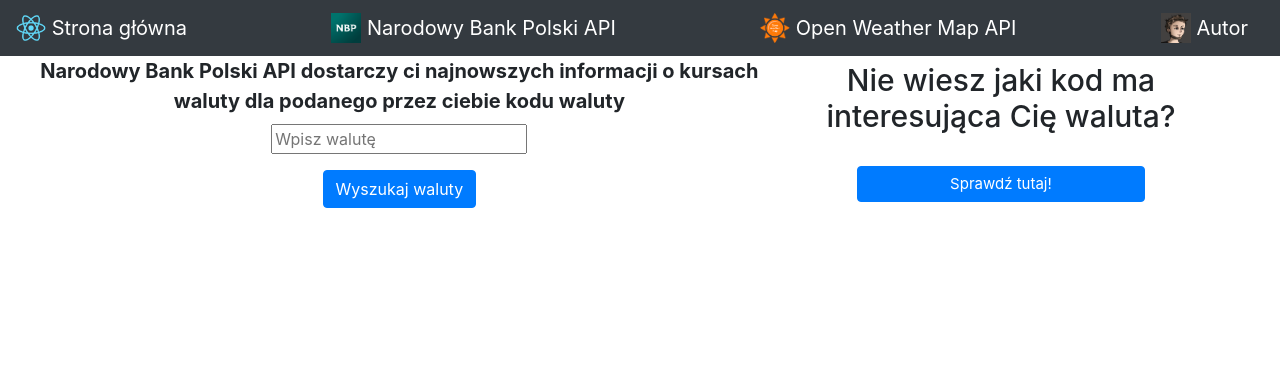
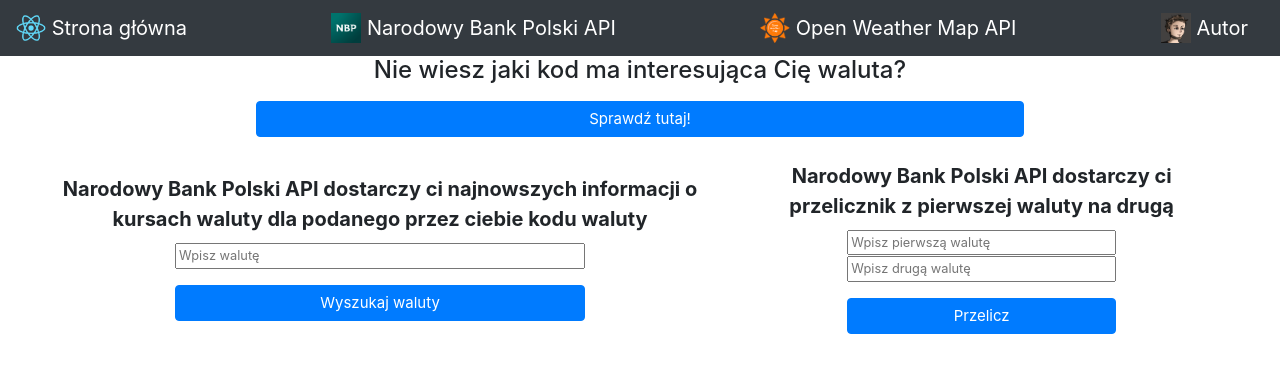
Before and after one commit to Czihi/Weather-app, a React (Create React App) app: page /Weather-app/currencies in a window 1280 px wide. Shown: the top 372 px of the page. Built offline with nearby package versions, Linux system fonts and the light colour scheme; no server answers.

Commit message:
Added currency converter + some small fixes

```diff
--- a/src/App.js
+++ b/src/App.js
@@ -16,6 +16,8 @@
 import TopNavbar from "./components/TopNavbar";
 import API from "./components/API";
 import About from "./components/About"
+import ConvertRate from "./components/ConvertRate";
+import Converter from "./components/Converter";
 
 import autor from "./images/autor.png";
 
@@ -39,6 +41,14 @@
         currency: '',
         codeErr: '',
         codes: '',
+        firstRate: '',
+        secondRate: '',
+        firstValue: '',
+        secondValue: '',
+        firstCode: '',
+        secondCode: '',
+        firstErr:'',
+        secondErr:'',
         err2: '',
     };
 
@@ -54,6 +64,17 @@
         })
     };
 
+    handleFirstChange = e => {
+        this.setState({
+            firstValue: e.target.value
+        })
+    };
+
+    handleSecondChange = e => {
+        this.setState({
+            secondValue: e.target.value
+        })
+    };
 
     handleCitySubmit = e => {
         e.preventDefault();
@@ -122,7 +143,7 @@
                     rates: data.rates,
                     ratesLength: data.rates.length,
                     city: '',
-                    currency: prevState.valueNBP,
+                    currency: prevState.valueNBP.toUpperCase(),
                 }))
             })
             .catch(err => {
@@ -134,9 +155,11 @@
                     rates: "",
                     ratesLength: "",
                     city: '',
-                    currency: prevState.valueNBP,
+                    currency: prevState.valueNBP.toUpperCase(),
                 }))
             });
+        document.getElementById("oneCode").style.display="block"
+        document.getElementById("twoCodes").style.display="none"
     };
     handleCodesRequest = () => {
         const APICodes = 'https://api.nbp.pl/api/exchangerates/tables/a/';
@@ -162,7 +185,65 @@
         })
 
 
+
     };
+
+    handleFirstCurrency = (e) => {
+        e.preventDefault();
+        const APICode = `https://api.nbp.pl/api/exchangerates/rates/a/${this.state.firstValue}`;
+        fetch(APICode)
+            .then(response => {
+                if (response.ok) {
+                    return response
+                }
+                throw Error("Brak informacji o walucie")
+            })
+            .then(response => response.json())
+            .then(data => {
+                this.setState(prevState =>({
+                    firstErr: false,
+                    firstRate: data.rates[0].mid,
+                    firstCode: prevState.firstValue.toUpperCase()
+                }))
+            }).catch(err => {
+            console.log(err);
+            this.setState(prevState =>({
+                firstErr: true,
+                firstRate: '',
+                firstCode: prevState.firstValue.toUpperCase()
+            }))
+        })
+
+
+        const APICode2 = `https://api.nbp.pl/api/exchangerates/rates/a/${this.state.secondValue}`;
+        fetch(APICode2)
+            .then(response => {
+                if (response.ok) {
+                    return response
+                }
+                throw Error("Brak informacji o walucie")
+            })
+            .then(response => response.json())
+            .then(data => {
+                this.setState(prevState =>({
+                    secondErr: false,
+                    secondRate: data.rates[0].mid,
+                    secondCode: prevState.secondValue.toUpperCase()
+                }))
+            }).catch(err => {
+            console.log(err);
+            this.setState(prevState =>({
+                secondErr: true,
+                secondRate: '',
+                secondCode: prevState.secondValue.toUpperCase()
+            }))
+        })
+        document.getElementById("oneCode").style.display="none"
+        document.getElementById("twoCodes").style.display="block"
+    };
+
+
+
 
 
     render() {
@@ -224,20 +305,32 @@
                             document.title = "Narodowy Bank Polski API";
                             return (
                                 <div className="App">
+                                    <CodSection
+                                        check={this.handleCodesRequest}
+                                    />
                                     <div className="group">
                                         <Form2NBP
                                             value={this.state.valueNBP}
                                             change={this.handleInputChangeNBP}
                                             submit={this.handleCurrencySubmit}
                                         />
-                                        <CodSection
-                                            check={this.handleCodesRequest}
+                                        <ConvertRate
+                                            firstValue={this.state.firstValue}
+                                            secondValue={this.state.secondValue}
+                                            firstChange={this.handleFirstChange}
+                                            secondChange={this.handleSecondChange}
+                                            submit={this.handleFirstCurrency}
                                         />
                                     </div>
+                                    <div  id="twoCodes">
+                                    <Converter
+                                    convert={this.state}
+                                    />
+                                    </div>
+                                    <br/>
+                                    <br/>
+                                    <div id="oneCode">
                                     <div className="tendencyDiv">
-                                        <br/>
-                                        <br/>
-                                        <br/>
                                         <Tendency
                                             nowthen={this.state}
                                             period={"Tygodniowy"}
@@ -257,6 +350,7 @@
                                     <ResultNBP
                                         currencies={this.state}
                                     />
+                                    </div>
                                 </div>
                             );
                         }
--- a/src/components/CodSection.js
+++ b/src/components/CodSection.js
@@ -1,15 +1,20 @@
 import Button from "react-bootstrap/Button";
 import React from "react";
+import Form from "react-bootstrap/Form"
 import {Link} from "react-router-dom";
+
+
 
 const CodSection = props => {
     let content=(
-        <div className="Form1">
-        <h4 className="textResponsive2">Nie wiesz jaki kod ma interesująca Cię waluta?</h4>
+        <div className="checkCodes">
+            <Form.Label><h4>Nie wiesz jaki kod ma interesująca Cię waluta?</h4></Form.Label>
             <br/>
             <Link to="/Weather-app/codes">
         <Button className = "buttonResponsive" variant = "primary" onClick={props.check}> Sprawdź tutaj!</Button>
             </Link>
+            <br/>
+            <br/>
         </div>
 )
     return(content);
--- /dev/null
+++ b/src/components/ConvertRate.js
@@ -0,0 +1,22 @@
+import React from "react";
+import Form from "react-bootstrap/Form";
+import Button from "react-bootstrap/Button";
+const ConvertRate = (props)=>{
+    let content = (
+        <Form className="Form1" onSubmit={props.submit}>
+            <Form.Group>
+                <Form.Label className="Label1">Narodowy Bank Polski API dostarczy ci przelicznik z pierwszej waluty na drugą</Form.Label>
+                <input  className="inputResponsive" size="sm" type="text" value={props.firstValue} onChange={props.firstChange}
+                        placeholder="Wpisz pierwszą walutę"/>
+                        <br/>
+                <input  className="inputResponsive" size="sm" type="text" value={props.secondValue} onChange={props.secondChange}
+                        placeholder="Wpisz drugą walutę"/>
+            </Form.Group>
+            <Button className="buttonResponsive" variant="primary" type="Submit">Przelicz</Button>
+            <br/>
+        </Form>
+    )
+    return content;
+}
+
+export default ConvertRate;
--- /dev/null
+++ b/src/components/Converter.js
@@ -0,0 +1,42 @@
+import React from "react";
+const Converter =(props)=> {
+    const {firstErr, secondErr, firstCode, secondCode, firstRate, secondRate} = props.convert
+    let content = null;
+    if (!firstErr && !secondErr && firstCode && secondCode && firstRate && secondRate) {
+        var ans = (firstRate / secondRate).toFixed(4)
+        content = (
+            <div>
+                <br/>
+                <h3 className="textResponsive2">Jeden ({firstCode}) to {ans} ({secondCode})</h3>
+            </div>)
+    }
+    if (firstErr && secondErr) {
+        return (
+            <div className="result">
+                {`Nie mamy w bazie ani pierwszego kodu (${firstCode}), ani drugiego kodu (${secondCode})`}
+            </div>
+        );
+    }else{
+        if(firstErr){
+            return(
+            <div className="result">
+                {`Nie mamy w bazie pierwszego kodu (${firstCode})`}
+            </div>
+            )
+        }
+        else{
+            if(secondErr){
+                return(
+                    <div className="result">
+                        {`Nie mamy w bazie drugiego kodu (${secondCode})`}
+                    </div>
+                )
+            }
+            else{
+                return content;
+            }
+        }
+    }
+
+};
+export default Converter
--- a/src/components/Form2.js
+++ b/src/components/Form2.js
@@ -14,7 +14,7 @@
                               placeholder="Wpisz miasto"/>
             </Form.Group>
 
-            <Button variant="primary" type="Submit">Wyszukaj miasta</Button>
+            <Button className="buttonResponsive" variant="primary" type="Submit">Wyszukaj miasta</Button>
         </Form>
     )
 }
--- a/src/components/Form2NBP.js
+++ b/src/components/Form2NBP.js
@@ -7,10 +7,10 @@
         <Form className="Form1" onSubmit={props.submit}>
             <Form.Group>
                 <Form.Label className="Label1">Narodowy Bank Polski API dostarczy ci najnowszych informacji o kursach waluty dla podanego przez ciebie kodu waluty</Form.Label>
-                <input  size="sm" type="text" value={props.value} onChange={props.change}
+                <input  className="inputResponsive" size="sm" type="text" value={props.value} onChange={props.change}
                               placeholder="Wpisz walutę"/>
             </Form.Group>
-            <Button variant="primary" type="Submit">Wyszukaj waluty</Button>
+            <Button className="buttonResponsive" variant="primary" type="Submit">Wyszukaj waluty</Button>
             <br/>
         </Form>
     )
--- a/src/css/App.css
+++ b/src/css/App.css
@@ -2,6 +2,8 @@
   text-align: center;
 }
 .Form1{
+    margin-right: 3%;
+    margin-left: 3$;
   max-width: 60%;
     align-self: center;
 }
@@ -75,7 +77,7 @@
     font-size:max(8px, 2vw);
 }
 .textResponsive2{
-    font-size:min(30px, 4vw);
+    font-size: min(3vw, 20px);
 }
 .autorResponsive{
     margin-left: 3%;
@@ -85,3 +87,11 @@
     max-width: 300px;
     max-height: 300px;
 }
+.inputResponsive{
+    width: 60%;
+    height: auto;
+    font-size: max(8px, 1vw);
+}
+.checkCodes{
+
+}
```
